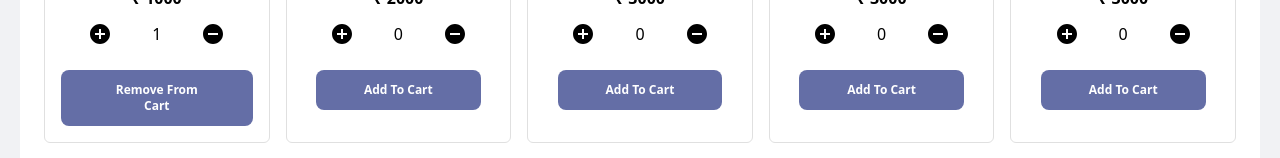
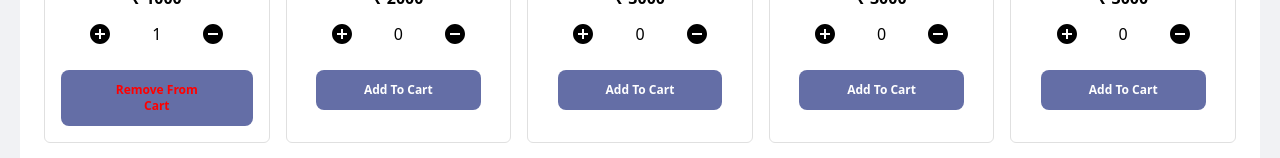
Before and after one commit to Impactmindz-Tech/ourcomputerguy, a React (Vite) app: page /home in a window 1280 px wide. Both pictures are taken after a click on the icon 100 px from the left and 670 px from the top of the page. Shown: the part 636-794 px from the top of the page. Built offline with nearby package versions, Linux system fonts and the light colour scheme.

Commit message:
some changes

```diff
--- a/src/components/ProductCart.jsx
+++ b/src/components/ProductCart.jsx
@@ -52,7 +52,7 @@ const ProductCart = ({ item }) => {
                     <div className='flex justify-center mt-3'>
                         <button
                             type="button"
-                            className="sign-in text-center mt-3 bg-blue-900 text-white text-xs font-semibold px-12 py-3 rounded-lg flex items-center gap-x-2"
+                            className="sign-in text-center mt-3 bg-blue-900 text-[red] text-xs font-semibold px-12 py-3 rounded-lg flex items-center gap-x-2"
                             onClick={() => handleRemoveCart(item)}
                         >
                             Remove From Cart
```
Also changed, not shown: vercel.json (renamed from src/vercel.json).
